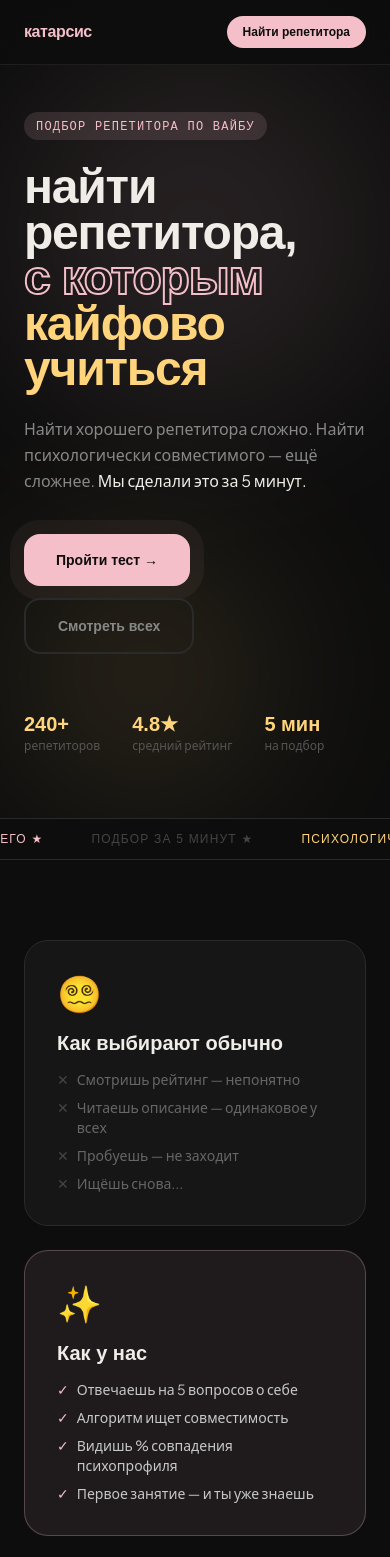
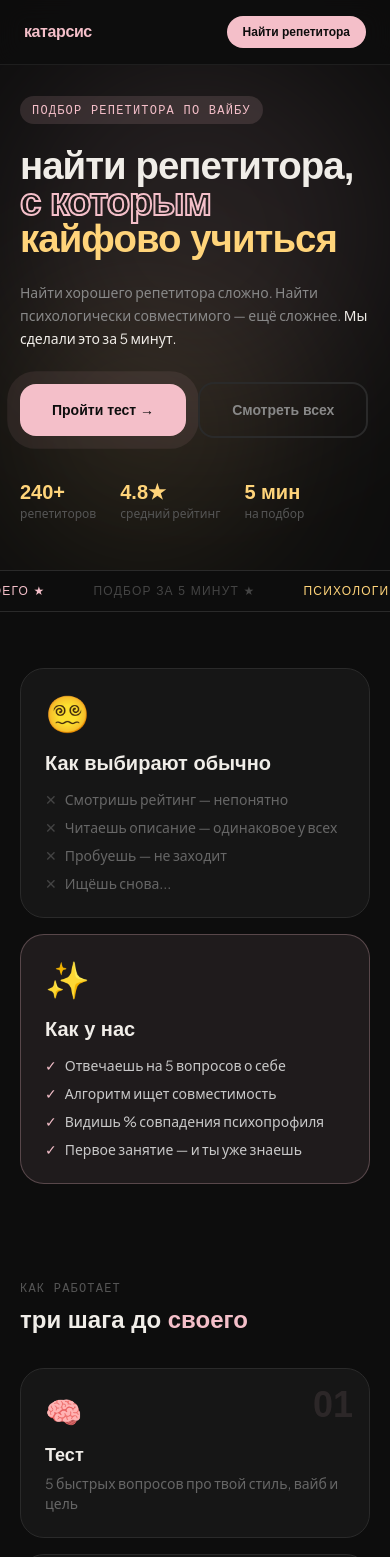
Before and after one commit to Seal-now/Repo_katarsis, a React (Vite) app: page / in a window 390 px wide. Shown: the top 1557 px of the page. Built offline with nearby package versions, Linux system fonts and the light colour scheme; the HTML template or start-up script is replaced by a standard one; a web font is replaced by a local one.

Commit message:
prompt: 160

```diff
--- a/src/App.tsx
+++ b/src/App.tsx
@@ -389,7 +389,7 @@ export default function App() {
         </nav>
 
         {/* Hero */}
-        <section className="pt-28 pb-16 px-6 md:px-12 relative overflow-hidden">
+        <section className="pt-24 pb-12 px-5 md:px-12 relative overflow-hidden">
           {/* bg blobs */}
           <div
             className="absolute top-10 right-0 w-96 h-96 rounded-full opacity-10 pointer-events-none"
@@ -426,7 +426,7 @@ export default function App() {
               подбор репетитора по вайбу
             </div>
 
-            <h1 className="font-display text-5xl md:text-7xl font-black leading-[0.95] mb-6 tracking-tight">
+            <h1 className="font-display text-[2.4rem] sm:text-5xl md:text-7xl font-black leading-[0.95] mb-6 tracking-tight">
               найти репетитора,{" "}
               <span
                 className="relative inline-block"
@@ -441,7 +441,7 @@ export default function App() {
               <span style={{ color: YELLOW }}>кайфово учиться</span>
             </h1>
 
-            <p className="text-base md:text-lg leading-relaxed max-w-md mb-10" style={{ color: "#888" }}>
+            <p className="text-sm md:text-lg leading-relaxed max-w-md mb-8" style={{ color: "#888" }}>
               Найти хорошего репетитора сложно. Найти психологически совместимого — ещё сложнее.{" "}
               <span style={{ color: "#F0EDE8" }}>Мы сделали это за 5 минут.</span>
             </p>
@@ -464,7 +464,7 @@ export default function App() {
             </div>
 
             {/* Stats row */}
-            <div className="flex flex-wrap gap-8 mt-14">
+            <div className="flex flex-wrap gap-6 mt-10">
               {[["240+", "репетиторов"], ["4.8★", "средний рейтинг"], ["5 мин", "на подбор"]].map(([n, l]) => (
                 <div key={l}>
                   <p className="font-display text-xl font-black" style={{ color: YELLOW }}>{n}</p>
@@ -478,11 +478,11 @@ export default function App() {
         <Marquee />
 
         {/* Problem section */}
-        <section className="px-6 md:px-12 py-20">
+        <section className="px-5 md:px-12 py-14">
           <div className="max-w-4xl mx-auto">
-            <div className="grid md:grid-cols-2 gap-6">
+            <div className="grid md:grid-cols-2 gap-4">
               {/* Pain */}
-              <div className="rounded-3xl p-8 border" style={{ background: CARD_BG, borderColor: "#2A2A2A" }}>
+              <div className="rounded-3xl p-6 md:p-8 border" style={{ background: CARD_BG, borderColor: "#2A2A2A" }}>
                 <div className="text-4xl mb-4">😵‍💫</div>
                 <h3 className="font-display text-xl font-bold mb-3" style={{ color: "#F0EDE8" }}>
                   Как выбирают обычно
@@ -498,7 +498,7 @@ export default function App() {
 
               {/* Solution */}
               <div
-                className="rounded-3xl p-8 border"
+                className="rounded-3xl p-6 md:p-8 border"
                 style={{ background: PINK + "15", borderColor: PINK + "44" }}
               >
                 <div className="text-4xl mb-4">✨</div>
@@ -518,10 +518,10 @@ export default function App() {
         </section>
 
         {/* Steps */}
-        <section className="px-6 md:px-12 py-10 pb-20">
+        <section className="px-5 md:px-12 py-10 pb-16">
           <div className="max-w-4xl mx-auto">
             <p className="font-mono-label text-xs uppercase tracking-widest mb-2" style={{ color: "#555" }}>как работает</p>
-            <h2 className="font-display text-3xl md:text-4xl font-black mb-10" style={{ color: "#F0EDE8" }}>
+            <h2 className="font-display text-2xl md:text-4xl font-black mb-8" style={{ color: "#F0EDE8" }}>
               три шага до <span style={{ color: PINK }}>своего</span>
             </h2>
             <div className="grid md:grid-cols-3 gap-4">
```
